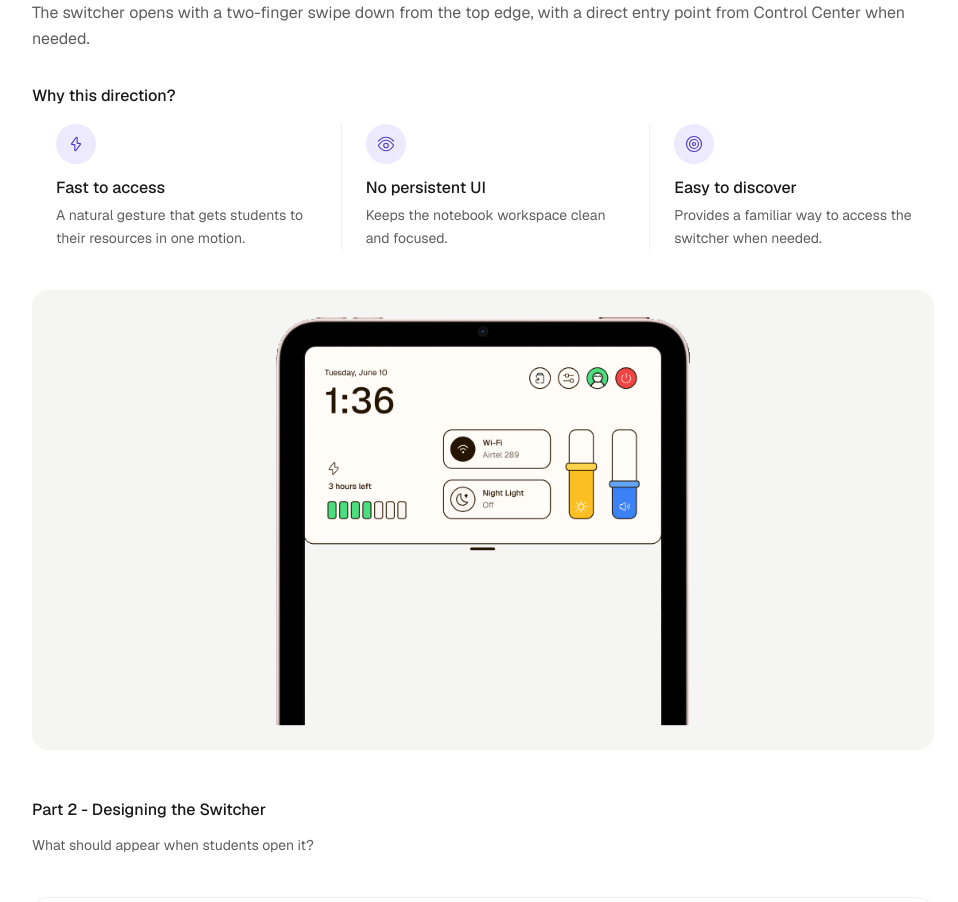
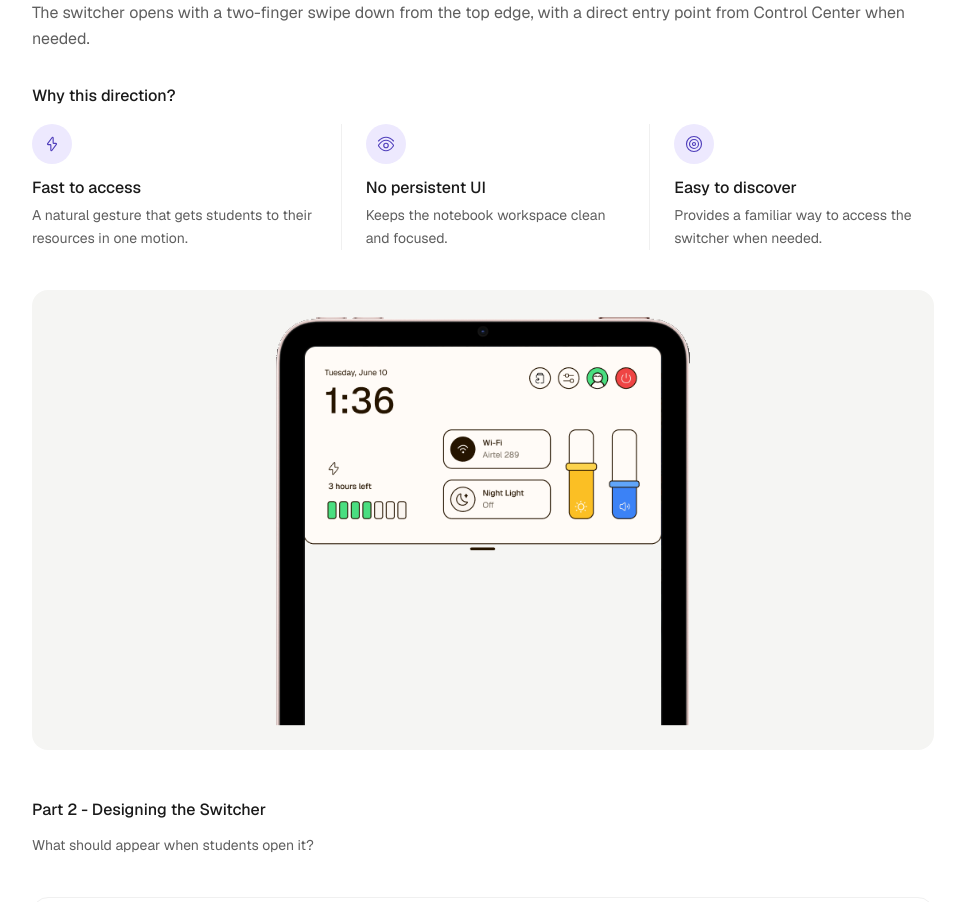
Before and after one commit to aditishinde304/my-portfolio, a Next.js app: page /work/superrbook in a window 1280 px wide. Shown: the part 4300-5202 px from the top of the page, without its empty margins (273-1231 px from the left). Built offline with nearby package versions, Linux system fonts and the light colour scheme; a web font is replaced by a local one.

Commit message:
Fix first column indent so Why this direction grid aligns with heading

```diff
--- a/app/work/superrbook/page.tsx
+++ b/app/work/superrbook/page.tsx
@@ -463,7 +463,7 @@ export default function SuperrbookCaseStudy() {
                   ].map((item, i) => (
                     <div
                       key={item.title}
-                      className="flex flex-col items-start text-left pl-0 sm:pl-6"
+                      className={`flex flex-col items-start text-left ${i > 0 ? "pl-6" : "pl-0"}`}
                       style={i > 0 ? { borderLeft: "1px solid var(--border)" } : undefined}
                     >
                       <div
```
